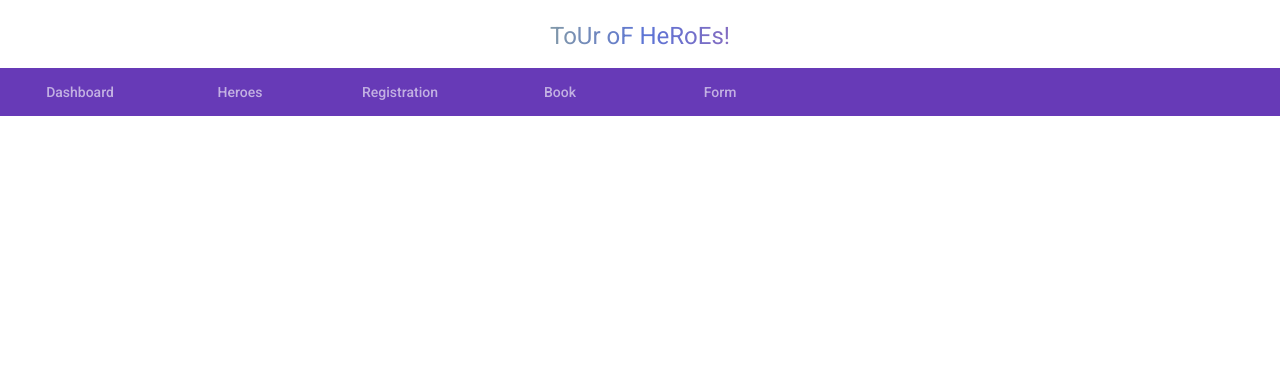
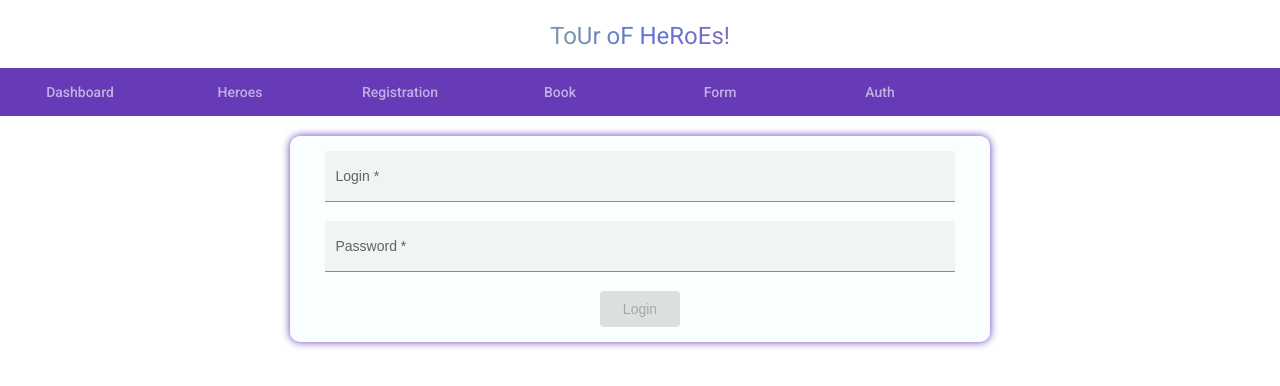
Before and after one commit to leonidrawhide/my-first-app, an Angular app: page /auth in a window 1280 px wide. Before the commit this address led to /. Shown: the top 386 px of the page. Built offline with nearby package versions, Linux system fonts and the light colour scheme.

Commit message:
added server and authorisation

```diff
--- a/src/app/app-routing.module.ts
+++ b/src/app/app-routing.module.ts
@@ -7,6 +7,7 @@ import { RegistrationComponent } from './registration/registration.component';
 import { BookMainComponent } from './book/book-main/book-main.component';
 import { BookComponent } from './book/book.component';
 import { FormComponent } from './form/form.component';
+import { LoginComponent } from './login/login.component';
 // import { TableBooksComponent } from './book/table-books/table-books.component';
 
 const routes: Routes = [
@@ -17,6 +18,7 @@ const routes: Routes = [
   { path: 'registration', component: RegistrationComponent },
   { path: 'book-main', component: BookComponent },
   { path: 'form', component: FormComponent },
+  { path: 'auth', component: LoginComponent }
 ];
 
 @NgModule({
--- a/src/app/app.component.html
+++ b/src/app/app.component.html
@@ -5,6 +5,7 @@
 	<a mat-tab-link routerLink="/registration">Registration</a>
 	<a mat-tab-link routerLink="/book-main">Book</a>
 	<a mat-tab-link routerLink="/form">Form</a>
+	<a mat-tab-link routerLink="/auth">Auth</a>
 </nav>
 <mat-tab-nav-panel #tabPanel></mat-tab-nav-panel>
 
--- a/src/app/app.module.ts
+++ b/src/app/app.module.ts
@@ -33,6 +33,7 @@ import { FormComponent } from './form/form.component';
 import { MatDialogModule } from '@angular/material/dialog';
 import { ChartComponent } from './book/chart/chart.component';
 import { CustomApiInterceptor } from './custom-api.interceptor';
+import { LoginComponent } from './login/login.component';
 
 
 @NgModule({
@@ -49,7 +50,8 @@ import { CustomApiInterceptor } from './custom-api.interceptor';
     RainbowModificatorDirective,
     TextModificatorHostDirective,
     // ChartComponent,
-    FormComponent
+    FormComponent,
+    LoginComponent
   ],
   imports: [
     BrowserModule,
--- /dev/null
+++ b/src/app/login/login.component.html
@@ -0,0 +1,21 @@
+<form [formGroup]="form">
+	<ng-container *ngIf="!loginStatus; else logout" class="form-wrap">
+		<mat-form-field appearance="fill">
+			<mat-label for="login">Login</mat-label>
+			<input matInput name="login" type="text" [formControlName]="'login'" appearance="fill">
+		</mat-form-field>
+		<mat-form-field appearance="fill">
+			<mat-label for="password">Password</mat-label>
+			<input matInput name="password" type="password" [formControlName]="'passw'" appearance="fill">
+		</mat-form-field>
+		<div class="button-wrapper">
+			<button mat-raised-button color="primary" type="submit" (click)="login()" [disabled]="!form.valid">Login</button>
+		</div>
+	</ng-container>
+
+	<ng-template #logout >
+		<div class="button-wrapper">
+			<button mat-raised-button color="primary" type="submit" (click)="userLogout()" >Logout</button>
+		</div>
+	</ng-template>
+</form>
--- /dev/null
+++ b/src/app/login/login.component.scss
@@ -0,0 +1,29 @@
+form {
+	max-width: 700px;
+	margin: 20px auto 0;
+	display: flex;
+	flex-direction: column;
+	padding: 15px 0;
+	background: rgba(214, 254, 255, 0.151);
+	border-radius: 10px;
+	box-shadow: 0 0 8px #673ab7;
+
+	mat-form-field {
+		width: 90%;
+		margin: 0 auto;
+	}
+
+	input {
+		max-width: 200px
+	}
+
+	.button-wrapper {
+		margin: 0 auto;
+
+		button {
+			margin: 0 10px;
+			width: 80px
+		}
+	}
+
+}
--- /dev/null
+++ b/src/app/login/login.component.ts
@@ -0,0 +1,38 @@
+import { Component, OnInit } from '@angular/core';
+import { FormBuilder, FormControl, FormGroup, Validators, FormArray } from '@angular/forms';
+import { LoginService } from './login.service';
+
+@Component({
+  selector: 'app-login',
+  templateUrl: './login.component.html',
+  styleUrls: ['./login.component.scss']
+})
+export class LoginComponent implements OnInit {
+
+  constructor(private fb: FormBuilder, private loginService: LoginService) { }
+
+  form = this.fb.group({
+    login: ['', Validators.required],
+    passw: ['', Validators.required]
+  });
+
+  loginStatus: boolean = this.loginService.loginStatus
+
+  login(): void {
+    console.log(this.form.value)
+    this.loginService.checkLogin(this.form.value.login, this.form.value.passw)
+
+  }
+
+  userLogout(): void {
+    this.loginService.loginStatus = false
+    this.loginStatus = false
+  }
+
+  ngOnInit(): void {
+  }
+
+  ngDoCheck(): void {
+    this.loginStatus = this.loginService.loginStatus
+  }
+}
--- /dev/null
+++ b/src/app/login/login.service.ts
@@ -0,0 +1,28 @@
+import { HttpClient } from '@angular/common/http';
+import { Injectable } from '@angular/core';
+import { Router } from '@angular/router';
+import { map } from 'rxjs';
+
+@Injectable({
+  providedIn: 'root'
+})
+export class LoginService {
+
+  loginStatus: boolean = false
+
+  constructor(private router: Router,
+    private http: HttpClient
+  ) { }
+
+  checkLogin(login: string, password: string): void {
+    this.http.get<any>(`http://localhost:4200/api/users.json`).pipe().subscribe(users => {
+      users.map((user: any) => {
+        if (user.name == login && user.password == password) {
+          this.loginStatus = true
+        }
+      })
+      if (this.loginStatus == false || login == '' || password == '') this.router.navigate(['/registration']);
+    })
+
+  }
+}
```
Also changed, not shown: jsons/users.json (added, +10 -0 lines).
